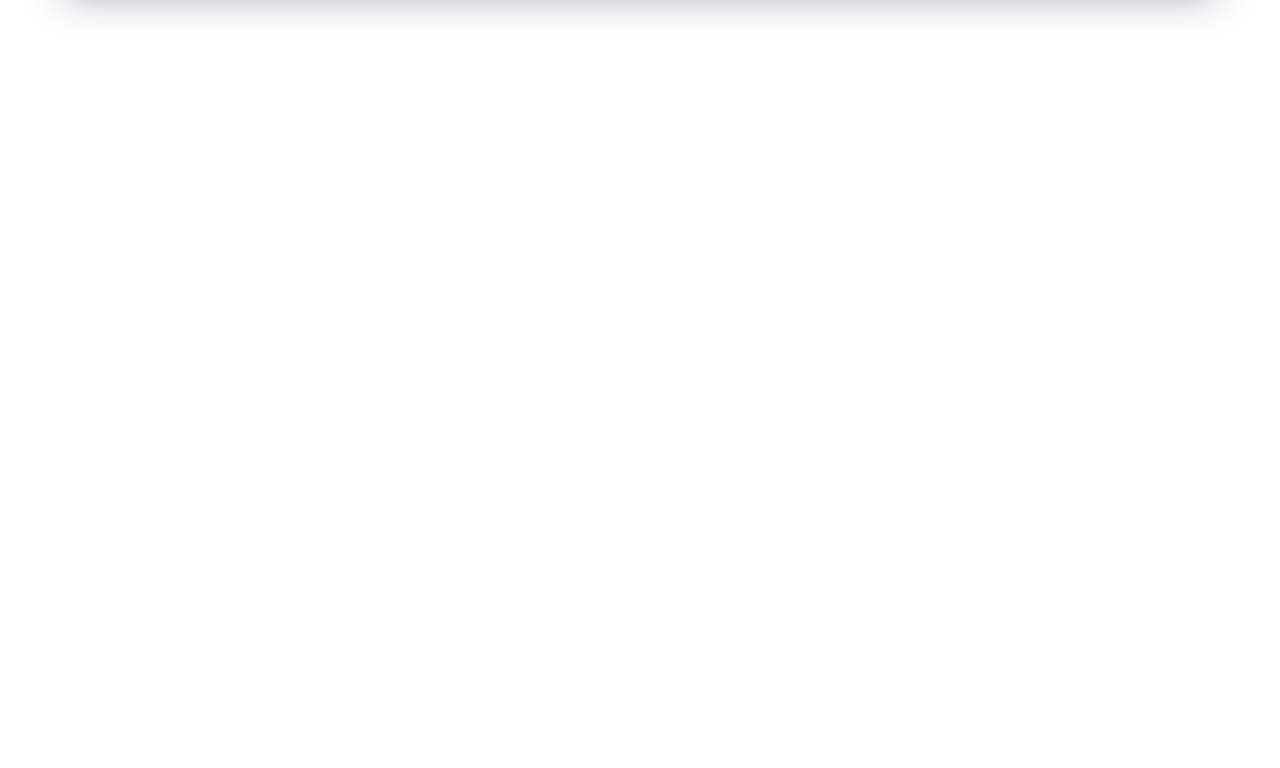
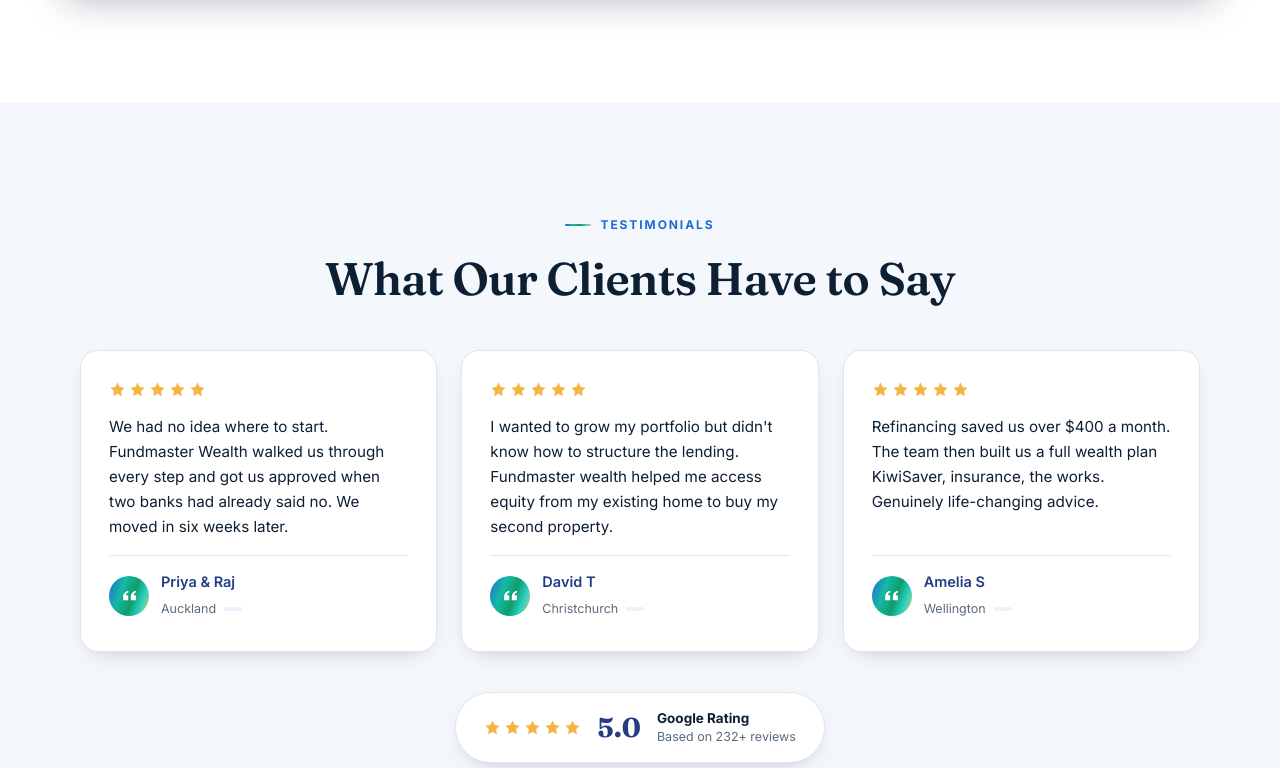
Before and after one commit to Magmaxlive/fundmasterwealth-landingpages, a Next.js app: page /refinance in a window 1280 px wide. Shown: the part 3112-3880 px from the top of the page. Before the commit the page ends 3215 px from the top, so only its background shows below. Built offline with nearby package versions, Linux system fonts and the light colour scheme; no server answers.

Commit message:
added testimonials section

```diff
--- a/app/refinance/page.js
+++ b/app/refinance/page.js
@@ -6,6 +6,7 @@
 import ClarityCards from '../components/ClarityCards'
 import WhyFundmaster from '../components/WhyFundmaster'
 import BorrowingPowerCalculator from '../components/BorrowingPowerCalculator'
+import Testimonials from '../components/Testimonials'
 
 const Clarity_cards = [
     {
@@ -144,6 +145,8 @@
             items={WHY_ITEMS}
             />
 
+        <Testimonials/>
+
     </div>
   )
 }
```
